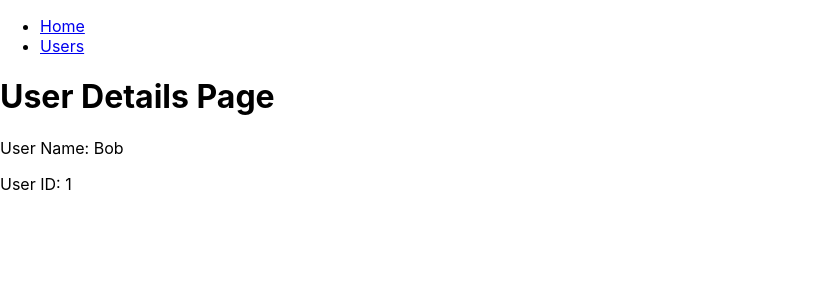
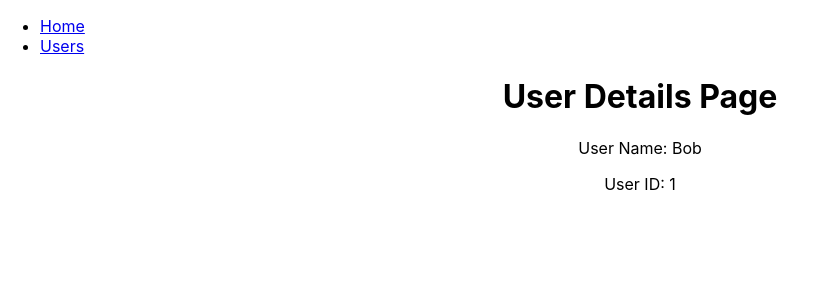
Before and after one commit to MaksimBoyko05/front-end-labs, a React (Create React App) app: page /users/1 in a window 1280 px wide. Shown: the top 300 px of the page, without its empty margins (0-839 px from the left). Built offline with nearby package versions, Linux system fonts and the light colour scheme.

Commit message:
added css

```diff
--- a/src/index.css
+++ b/src/index.css
@@ -15,3 +15,9 @@ code {
   position: relative;
   text-align: center;
 }
+.div_home{
+  text-align: center;
+}
+.users_dt{
+text-align: center;
+}
--- a/src/pages/Home.js
+++ b/src/pages/Home.js
@@ -3,7 +3,7 @@ import React from "react";
 
 const Home = () =>{
     return (
-        <div>
+        <div class="div_home">
           <h1>Home Page</h1>
           <p>Welcome to the homepage!</p>
         </div>
--- a/src/pages/UserDetails.js
+++ b/src/pages/UserDetails.js
@@ -14,7 +14,7 @@ const UserDetails = () => {
     const user = users.find(user => user.id === id);
 
     return (
-        <div>
+        <div class="users_dt">
             <h1>User Details Page</h1>
             {user ? (
                 <>
@@ -23,7 +23,7 @@ const UserDetails = () => {
 
                 </>
             ) : (
-                <p>User not found.</p>
+                <p>404</p>
             )}
         </div>
     );
```
